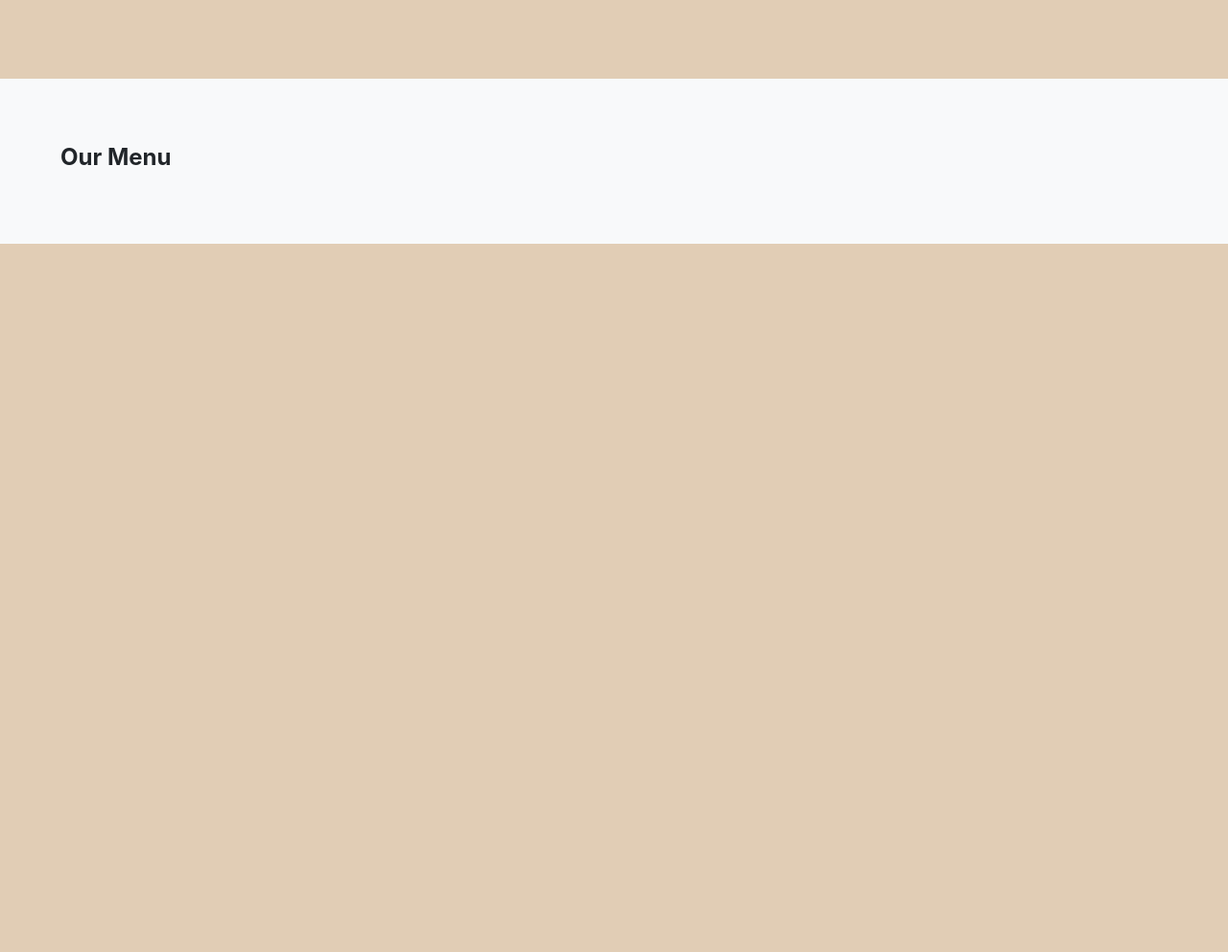
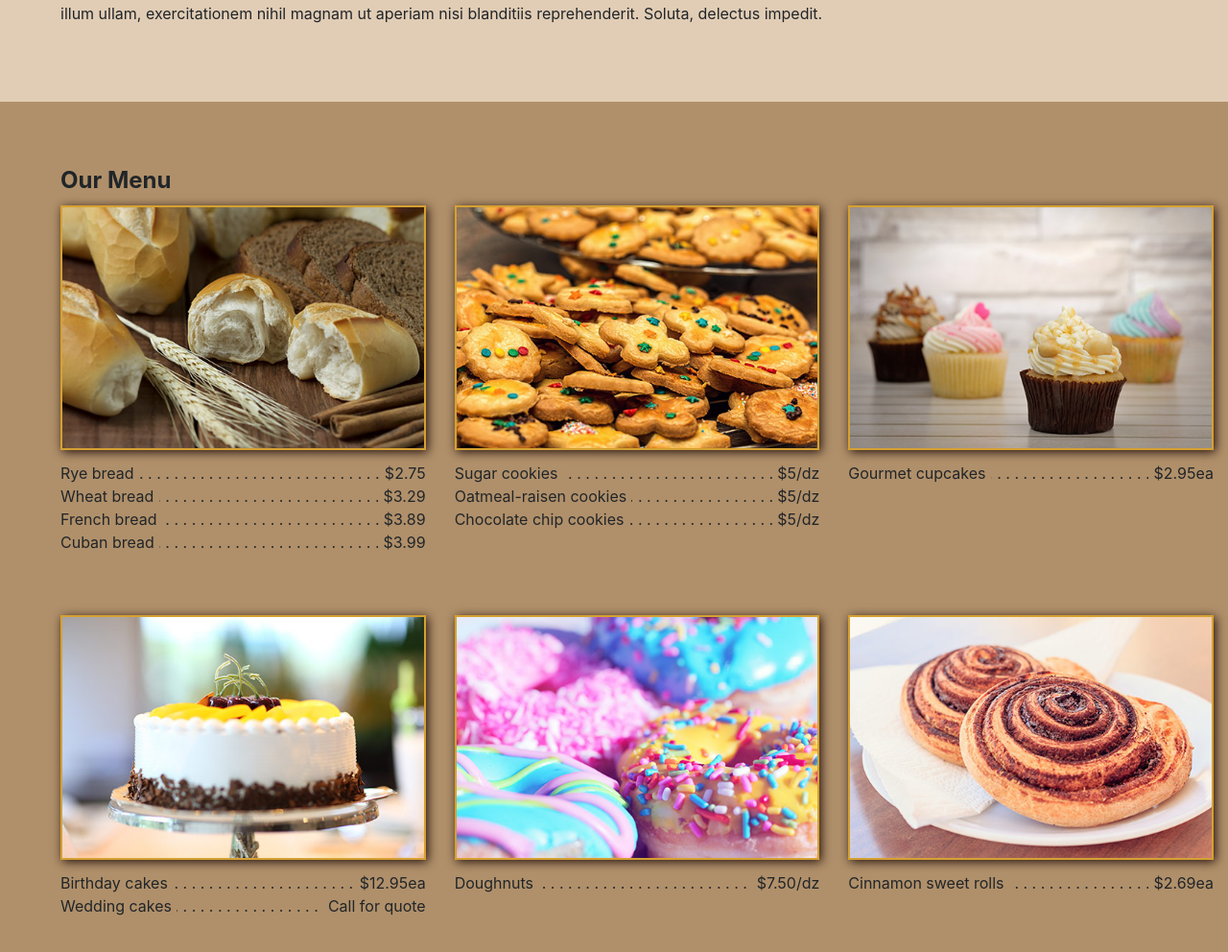
Before and after one commit to GreenApple76/bakery, a website: page index.html in a window 1280 px wide. Shown: the part 1514-2506 px from the top of the page at 96% size. Before the commit the page ends 1768 px from the top, so only its background shows below. Drawn offline with nearby package versions, Linux system fonts and the light colour scheme.

Commit message:
add menu section

```diff
--- a/index.html
+++ b/index.html
@@ -19,7 +19,7 @@
                     <a class="nav-link" href="#about">About</a>
                 </li>
                 <li class="nav-item">
-                    <a class="nav-link" href="#">Menu</a>
+                    <a class="nav-link" href="#menu">Menu</a>
                 </li>
                 <li class="nav-item">
                     <a class="nav-link" href="#">Contact</a>
@@ -59,11 +59,54 @@
             </div>
         </div>
         <div class="container-fluid">
-            <div class="row pl-xs-1 pl-sm-3 pl-md-5 bg-light">
+            <div class="row pl-xs-1 pl-sm-3 pl-md-5 bg-brown">
                 <div class="col-12">
                     <section id="menu">
                         <h2>Our Menu</h2>
-
+                        <div class="row">
+                            <div class="col-12 col-md-6 col-lg-4 mb-3 mb-md-5 mb-lg-5">
+                                <img class="img-fluid" src="img/baked-bakery-blur-209403.jpg" alt="A Variety of Baked Breads">
+                                <ul class="leaders">
+                                    <li><span>Rye bread</span><span>$2.75</span></li>
+                                    <li><span>Wheat bread</span><span>$3.29</span></li>
+                                    <li><span>French bread</span><span>$3.89</span></li>
+                                    <li><span>Cuban bread</span><span>$3.99</span></li>
+                                </ul>
+                            </div>
+                            <div class="col-12 col-md-6 col-lg-4 mb-3 mb-md-5 mb-lg-5">
+                                <img class="img-fluid" src="img/biscuits-cookies-dessert-33330.jpg" alt="Freshly baked sugar cookies">
+                                <ul class="leaders">
+                                    <li><span>Sugar cookies</span><span>$5/dz</span></li>
+                                    <li><span>Oatmeal-raisen cookies</span><span>$5/dz</span></li>
+                                    <li><span>Chocolate chip cookies</span><span>$5/dz</span></li>
+                                </ul>
+                            </div>
+                            <div class="col-12 col-md-6 col-lg-4 mb-3 mb-md-5 mb-lg-5">
+                                <img class="img-fluid" src="img/bake-baked-bakery-1028704.jpg" alt="Cupcakes">
+                                <ul class="leaders">
+                                    <li><span>Gourmet cupcakes</span><span>$2.95ea</span></li>
+                                </ul>
+                            </div>
+                            <div class="col-12 col-md-6 col-lg-4 mb-3 mb-md-5 mb-lg-5">
+                                <img class="img-fluid" src="img/birthday-birthday-cake-cake-140831.jpg" alt="Cakes">
+                                <ul class="leaders">
+                                    <li><span>Birthday cakes</span><span>$12.95ea</span></li>
+                                    <li><span>Wedding cakes</span><span>Call for quote</span></li>
+                                </ul>
+                            </div>
+                            <div class="col-12 col-md-6 col-lg-4 mb-3 mb-md-5 mb-lg-5">
+                                <img class="img-fluid" src="img/baked-goods-bread-bright-1191639.jpg" alt="Doughnuts">
+                                <ul class="leaders">
+                                    <li><span>Doughnuts</span><span>$7.50/dz</span></li>
+                                </ul>
+                            </div>
+                            <div class="col-12 col-md-6 col-lg-4 mb-3 mb-md-5 mb-lg-5">
+                                <img class="img-fluid" src="img/bakery-baking-bread-267308.jpg" alt="Cinnamon sweet rolls">
+                                <ul class="leaders">
+                                    <li><span>Cinnamon sweet rolls</span><span>$2.69ea</span></li>
+                                </ul>
+                            </div>
+                        </div><!-- row -->
                     </section>
                 </div>
             </div>
--- a/scss/_variables.scss
+++ b/scss/_variables.scss
@@ -1,6 +1,7 @@
 $primary: #23100c;
 $body-bg: #e1cdb5;
-$hr-border-color: #b0906a;
+$bg-brown: #b0906a;
+$hr-border-color: $bg-brown;
 
 $navbar-dark-color: #d5a132;
 $navbar-padding-y: ($spacer / 10);
--- a/scss/main.scss
+++ b/scss/main.scss
@@ -61,7 +61,48 @@
 }
 
 #about img {
-    max-width: 90%;
+    max-width: 100%;
+    border: 2px solid $navbar-dark-color;
+    box-shadow: 2px 2px 10px #23100c;
+}
+
+.bg-brown {
+    background-color: $bg-brown;
+}
+
+#menu img {
+    border: 2px solid $navbar-dark-color;
+    box-shadow: 2px 2px 10px #23100c;
+}
+
+ul.leaders {
+    max-width: 31.25em;
+    padding: 0;
+    padding-top: 0.75rem;
+    overflow-x: hidden;
+    list-style: none;
+
+    li:before {
+        float: left;
+        width: 0;
+        white-space: nowrap;
+        content:
+        ". . . . . . . . . . . . . . . . . . . . "
+        ". . . . . . . . . . . . . . . . . . . . "
+        ". . . . . . . . . . . . . . . . . . . . "
+        ". . . . . . . . . . . . . . . . . . . . "
+    }
+
+    span:first-child {
+        padding-right: 0.33em;
+        background-color: #b0906a;
+    }
+
+    span + span {
+        float: right;
+        padding-left: 0.33em;
+        background-color: #b0906a;
+    }
 }
 
 @import "../node_modules/bootstrap/scss/reboot";
@@ -70,3 +111,4 @@
 @import "../node_modules/bootstrap/scss/utilities";
 @import "../node_modules/bootstrap/scss/transitions";
 @import "../node_modules/bootstrap/scss/buttons";
+@import "../node_modules/bootstrap/scss/images";
```
Also changed, not shown: css/main.css, css/main.min.css, img/bake-baked-bakery-1028704.jpg (added), img/baked-bakery-blur-209403.jpg (added), img/baked-goods-bread-bright-1191639.jpg (added), img/bakery-baking-bread-267308.jpg (added), img/birthday-birthday-cake-cake-140831.jpg (added), img/biscuits-cookies-dessert-33330.jpg (added), 2 other files.
